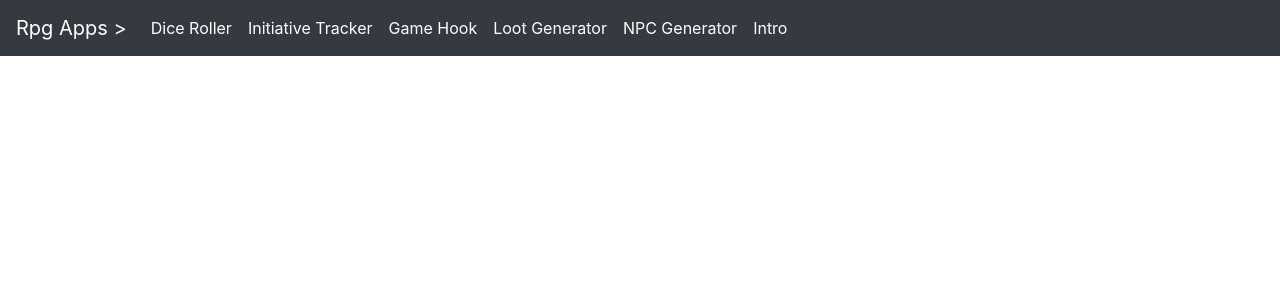
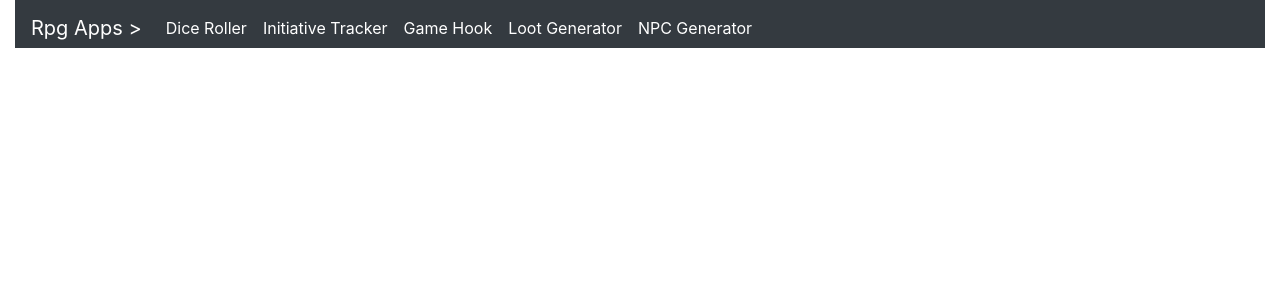
Before and after one commit to eduardo-nakamura/rpg-apps-react-v2, an Angular app: page / in a window 1280 px wide. Shown: the top 300 px of the page. Built offline with nearby package versions, Linux system fonts and the light colour scheme.

Commit message:
init-tracker

```diff
--- /dev/null
+++ b/src/app/api.service.ts
@@ -0,0 +1,14 @@
+import { Injectable } from '@angular/core';
+import { HttpClient } from '@angular/common/http';
+
+@Injectable({
+  providedIn: 'root'
+})
+export class ApiService {
+  // https://api.myjson.com/bins/c1uew - Fahen
+  // https://api.myjson.com/bins/16ey9k - Lytix
+  constructor(private httpClient: HttpClient) { }
+  public getNews(){
+    return this.httpClient.get(`https://api.myjson.com/bins/c1uew`);
+  }
+}
--- a/src/app/app.component.html
+++ b/src/app/app.component.html
@@ -1,4 +1,5 @@
-<app-navbar></app-navbar>
-<router-outlet>
-
-</router-outlet>
+<div class="container-fluid">
+    <app-navbar></app-navbar>
+    <router-outlet>
+    </router-outlet>
+</div>
--- a/src/app/app.module.ts
+++ b/src/app/app.module.ts
@@ -1,5 +1,6 @@
 import { BrowserModule } from '@angular/platform-browser';
 import { NgModule } from '@angular/core';
+import { HttpClientModule } from '@angular/common/http';
 
 import { AppRoutingModule } from './app-routing.module';
 import { AppComponent } from './app.component';
@@ -12,7 +13,8 @@ import { NavbarComponent } from './navbar/navbar.component';
   ],
   imports: [
     BrowserModule,
-    AppRoutingModule
+    AppRoutingModule,
+    HttpClientModule
   ],
   providers: [],
   bootstrap: [AppComponent]
--- a/src/app/init-tracker/init-tracker.component.html
+++ b/src/app/init-tracker/init-tracker.component.html
@@ -1 +1,13 @@
-<p>init-tracker works!</p>
+<!-- <div *ngFor="let member of partySelected">
+    <h2>{{member.name}}</h2>
+
+    <p>
+        {{member.bonusInit}}
+    </p>
+
+</div> -->
+<div class="content  mx-auto">
+    <div class="row bg-header mt-2 pl-2 pt-2">
+        <h2>Initiative Tracker</h2>
+    </div>
+</div>
--- a/src/app/init-tracker/init-tracker.component.ts
+++ b/src/app/init-tracker/init-tracker.component.ts
@@ -1,4 +1,5 @@
 import { Component, OnInit } from '@angular/core';
+import { ApiService } from '../api.service';
 
 @Component({
   selector: 'app-init-tracker',
@@ -6,10 +7,15 @@ import { Component, OnInit } from '@angular/core';
   styleUrls: ['./init-tracker.component.css']
 })
 export class InitTrackerComponent implements OnInit {
-
-  constructor() { }
+  partySelected;
+  constructor(private apiService: ApiService) { }
 
   ngOnInit(): void {
+    this.apiService.getNews().subscribe((data)=>{
+      console.log(data);
+      this.partySelected = data;
+    });
+
   }
 
 }
--- a/src/app/init-tracker/init-tracker.module.ts
+++ b/src/app/init-tracker/init-tracker.module.ts
@@ -1,5 +1,6 @@
 import { NgModule } from '@angular/core';
 import { CommonModule } from '@angular/common';
+import { HttpClientModule } from '@angular/common/http';
 
 import { InitTrackerRoutingModule } from './init-tracker-routing.module';
 import { InitTrackerComponent } from './init-tracker.component';
@@ -9,7 +10,8 @@ import { InitTrackerComponent } from './init-tracker.component';
   declarations: [InitTrackerComponent],
   imports: [
     CommonModule,
-    InitTrackerRoutingModule
+    InitTrackerRoutingModule,
+    HttpClientModule
   ]
 })
 export class InitTrackerModule { }
--- a/src/app/navbar/navbar.component.html
+++ b/src/app/navbar/navbar.component.html
@@ -1,4 +1,4 @@
-<nav class="navbar navbar-expand-lg bg-dark ">
+<nav class="navbar navbar-expand-lg bg-dark pb-0 mb-2">
     <a class="navbar-brand text-white" href="#">Rpg Apps ></a>
     <button class="navbar-toggler" type="button" data-toggle="collapse" data-target="#navbarSupportedContent" aria-controls="navbarSupportedContent" aria-expanded="false" aria-label="Toggle navigation">
             <i class="fas fa-bars text-white"></i>
--- a/src/app/navbar/navbar.component.ts
+++ b/src/app/navbar/navbar.component.ts
@@ -11,8 +11,7 @@ export class NavbarComponent implements OnInit {
     {router: 'init-tracker', title: 'Initiative Tracker',class:'fa-hourglass-half'},
     {router: 'game-hook', title: 'Game Hook',class:'fa-comments'},
     {router: 'loot-generator', title: 'Loot Generator',class:'fa-coins'},
-    {router: 'npc-generator', title: 'NPC Generator',class:'fa-users'},
-    {router: 'intro', title: 'Intro',class:'fa-rocket'}
+    {router: 'npc-generator', title: 'NPC Generator',class:'fa-users'}
   ]
   constructor() { }
 
```
Also changed, not shown: 1 other file (tests, documents, lock files or other folders).
